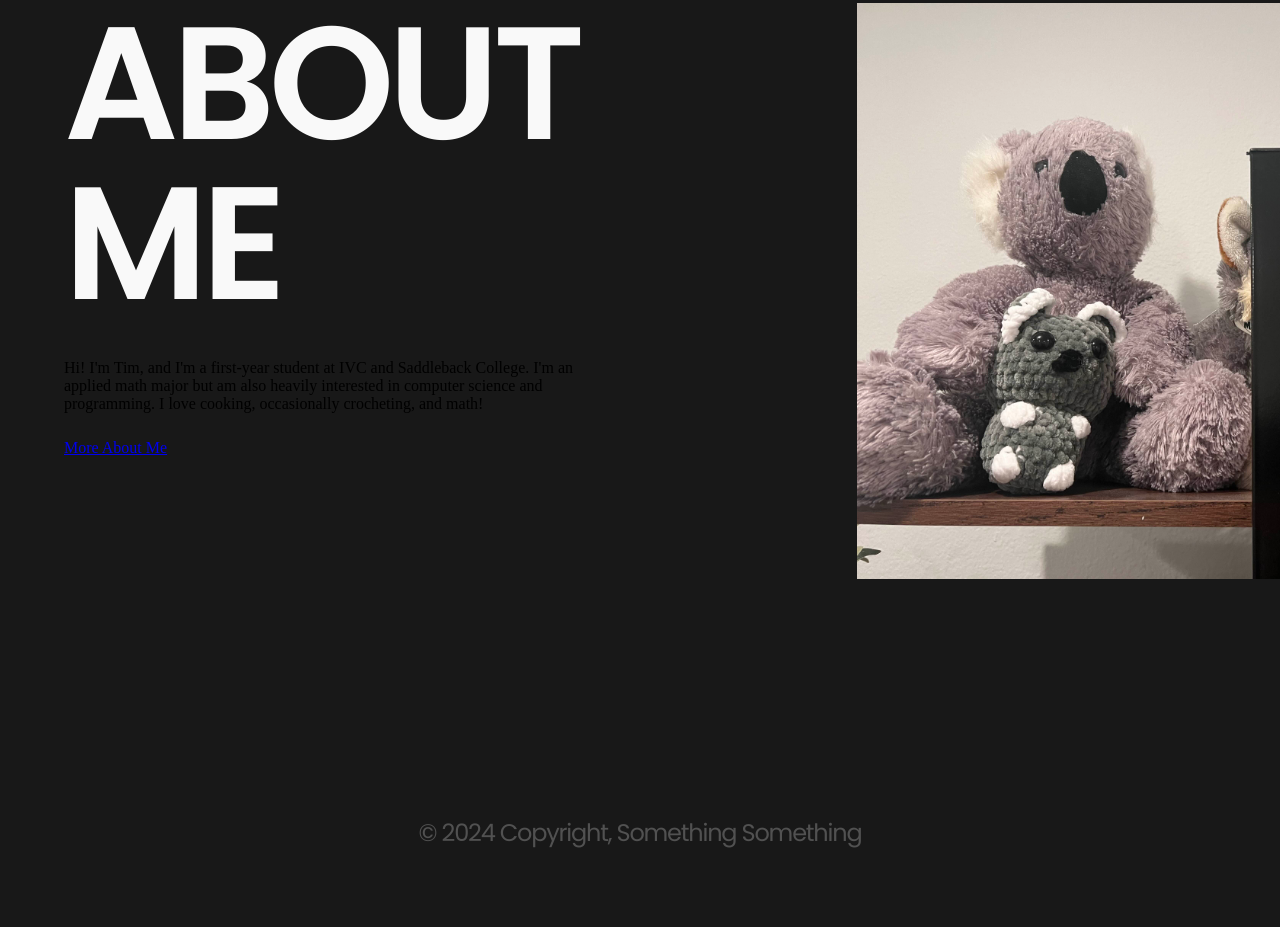
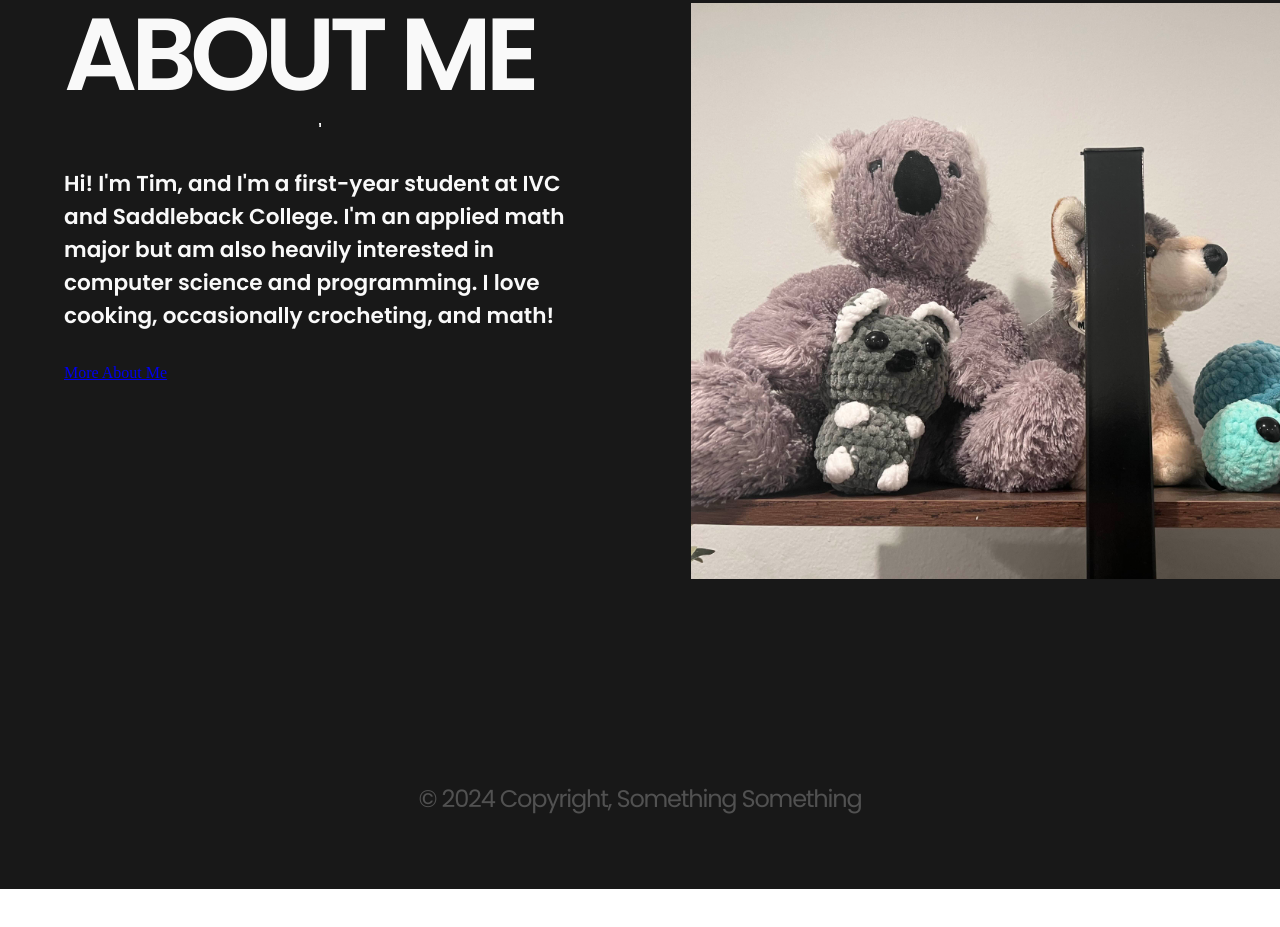
Before and after one commit to tim-nguyen0/codebase_portfolio, a plain HTML site: page index.html in a window 1280 px wide. Shown: the part 989-1916 px from the top of the page. After the commit the page ends 1878 px from the top, so only its background shows below. Drawn offline with Linux system fonts and the light colour scheme.

Commit message:
temp commit

```diff
--- a/index.html
+++ b/index.html
@@ -28,7 +28,8 @@
   <section id="intro">
     <div id="intro-paralax-box"><span></span></div>
     <div id="intro-text">
-      <p id="intro-large-text">Hi, I'm <span style="color:#8d226a;">Tim</span>. This is my portfolio website project for Codebase.</p>
+      <p id="intro-large-text">Hi, I'm <span style="color:#8d226a;">Tim</span>. This is my portfolio website project for
+        Codebase.</p>
     </div>
     <div id="intro-image">
       <div class="intro-centering-div"></div>
@@ -71,8 +72,10 @@
       <div id="about-me-head-box">
         <h2 id="about-me-head">ABOUT ME</h2>
       </div>
-      <div><span class="divider-h2"></span></div>
-      <p class="about-text">Hi! I'm Tim, and I'm a first-year student at IVC and Saddleback College. I'm an applied math major but am also
+      <hr class="solid">
+      </hr>
+      <p class="about-text">Hi! I'm Tim, and I'm a first-year student at IVC and Saddleback College. I'm an applied math
+        major but am also
         heavily interested in computer science and programming. I love cooking, occasionally crocheting, and math!</p>
       <a href="#mor e-about-me" class="button">More About Me</a>
     </div>
--- a/styles.css
+++ b/styles.css
@@ -73,7 +73,7 @@ button {
 
 .logo {
     display: flex;
-    padding: 0px 10px;
+    padding: 0px 5px;
     justify-content: center;
     align-items: center;
     gap: 10px;
@@ -87,8 +87,8 @@ button {
     font-style: normal;
     font-weight: 800;
     line-height: normal;
-    letter-spacing: -2.75px;
-    padding: 30px;
+    letter-spacing: -2.3px;
+    padding: 15px;
 }
 
 header {
@@ -120,7 +120,7 @@ header a {
 
 nav {
     display: flex;
-    padding: 40px;
+    padding: 25px;
     justify-content: flex-end;
     align-items: center;
     gap: 50px;
@@ -187,7 +187,7 @@ nav {
 .navlink {
     color: var(--header-text);
     font-family: Poppins;
-    font-size: calc(1.3vw);
+    font-size: calc(1.6vw);
     font-style: normal;
     font-weight: 600;
     line-height: normal;
@@ -341,9 +341,9 @@ nav {
 footer {
     display: flex;
     height: 150px;
-    min-height: 150px;
+    min-height: min(150px, calc);
     max-height: 150px;
-    padding: 50px;
+    padding: calc(2vh);
     justify-content: center;
     align-items: center;
     gap: 10px;
@@ -363,7 +363,8 @@ footer {
 
 .about-content {
     display: flex;
-    padding: 0px;
+    min-width: calc(40vw);
+    padding: 0 calc(3vw) 0 0;
     flex-direction: column;
     align-items: flex-start;
     gap: 10px;
@@ -373,7 +374,7 @@ footer {
 
 .about-image {
     display: flex;
-    padding: 0px calc(10vw);
+    padding: 0px calc(3vw);
     flex-direction: column;
     justify-content: center;
     align-items: flex-start;
@@ -383,7 +384,7 @@ footer {
 
 .justified-right-img {
     display: flex;
-    padding: 0px 150px;
+    padding: 0px calc(3vw);
     flex-direction: column;
     justify-content: center;
     align-items: flex-start;
@@ -400,7 +401,7 @@ footer {
 h2 {
     color: var(--Not-Quite-White, #F9F9F9);
     font-family: Poppins;
-    font-size: calc(20vh);
+    font-size: calc(8vw);
     font-style: normal;
     font-weight: 600;
     line-height: 100%; /* 109.375% */
@@ -412,7 +413,7 @@ h2 {
 #about-me-head-box {
     display: flex;
     align-items: center;
-    min-width: calc(30vw);
+    min-width: calc(40vw);
     width: 100%;
     gap: 10px;
     align-self: stretch;
@@ -425,3 +426,16 @@ h2 {
     width: 40px;
     height: 10px;
 }
+
+.about-text {
+    color: var(--Not-Quite-White, #F9F9F9);
+    font-family: Poppins;
+    font-size: calc(2.7vh);
+    font-style: normal;
+    font-weight: 600;
+    line-height: normal;
+}
+
+hr.solid {
+    border-top: 3px solid var(--NotWhite);
+}
```
